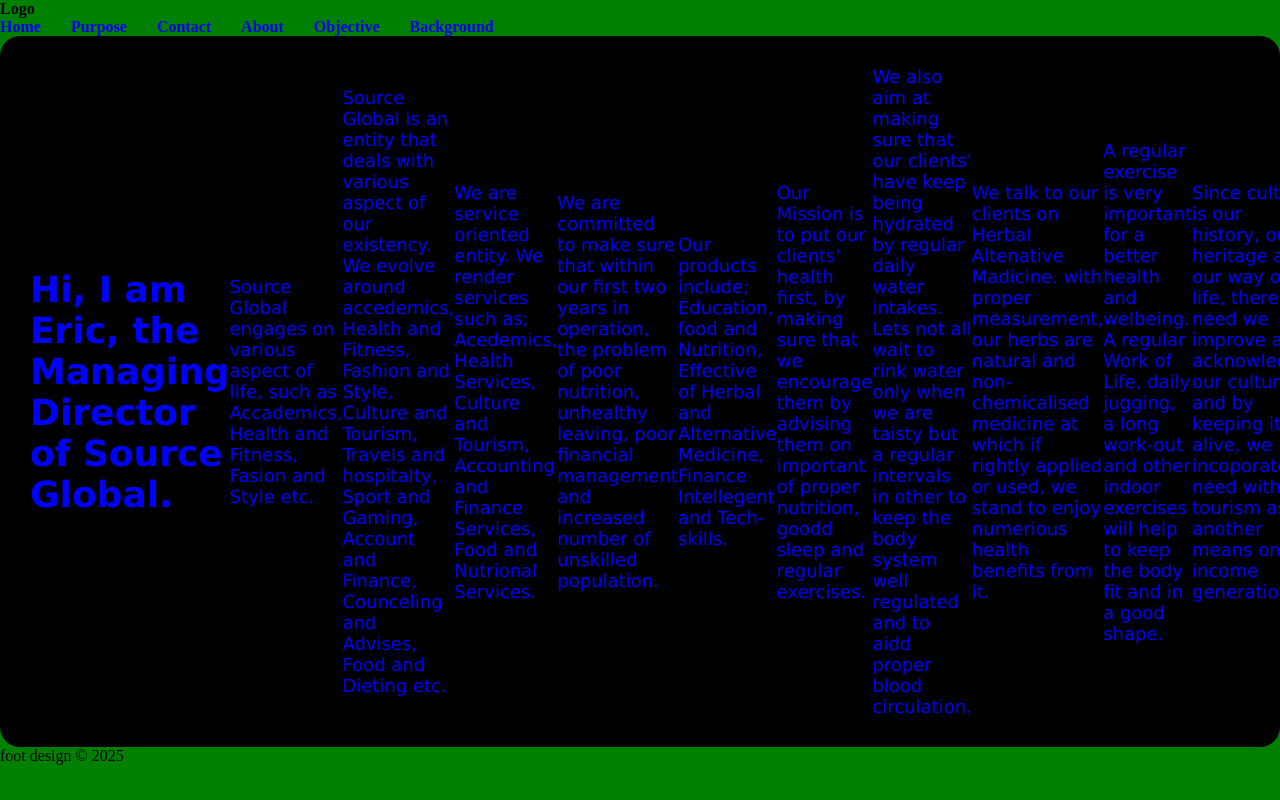
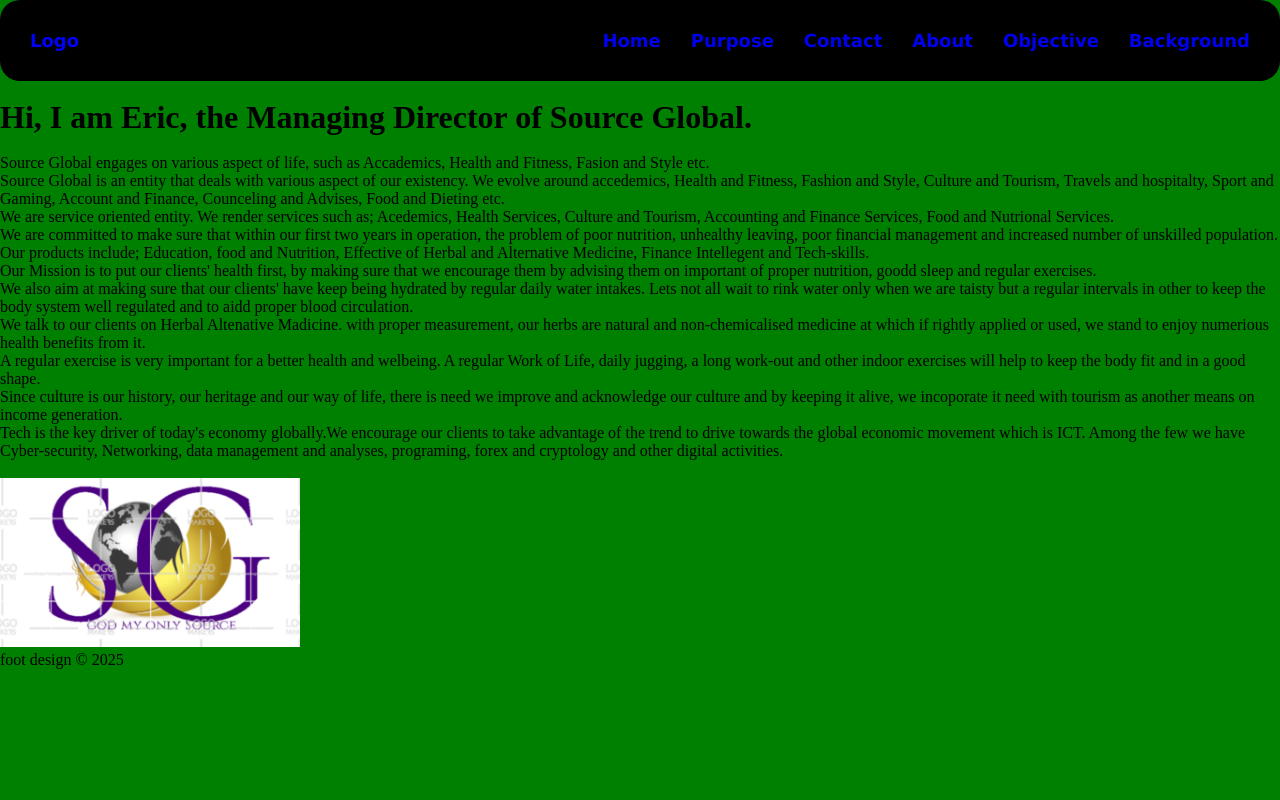
Before and after one commit to SourceGlobal/Sample-Project, a Django app: page / in a window 1280 px wide; the page is wider, and only the part inside the window is pictured. Run offline with Django 5.2, Linux system fonts and the light colour scheme.

Commit message:
changes effected

```diff
--- a/static/css/style.css
+++ b/static/css/style.css
@@ -11,7 +11,7 @@ body{
     background-color: green;
 }
 
-main{
+nav{
     display: flex;
     background-color: black;
     align-items: center;
```
